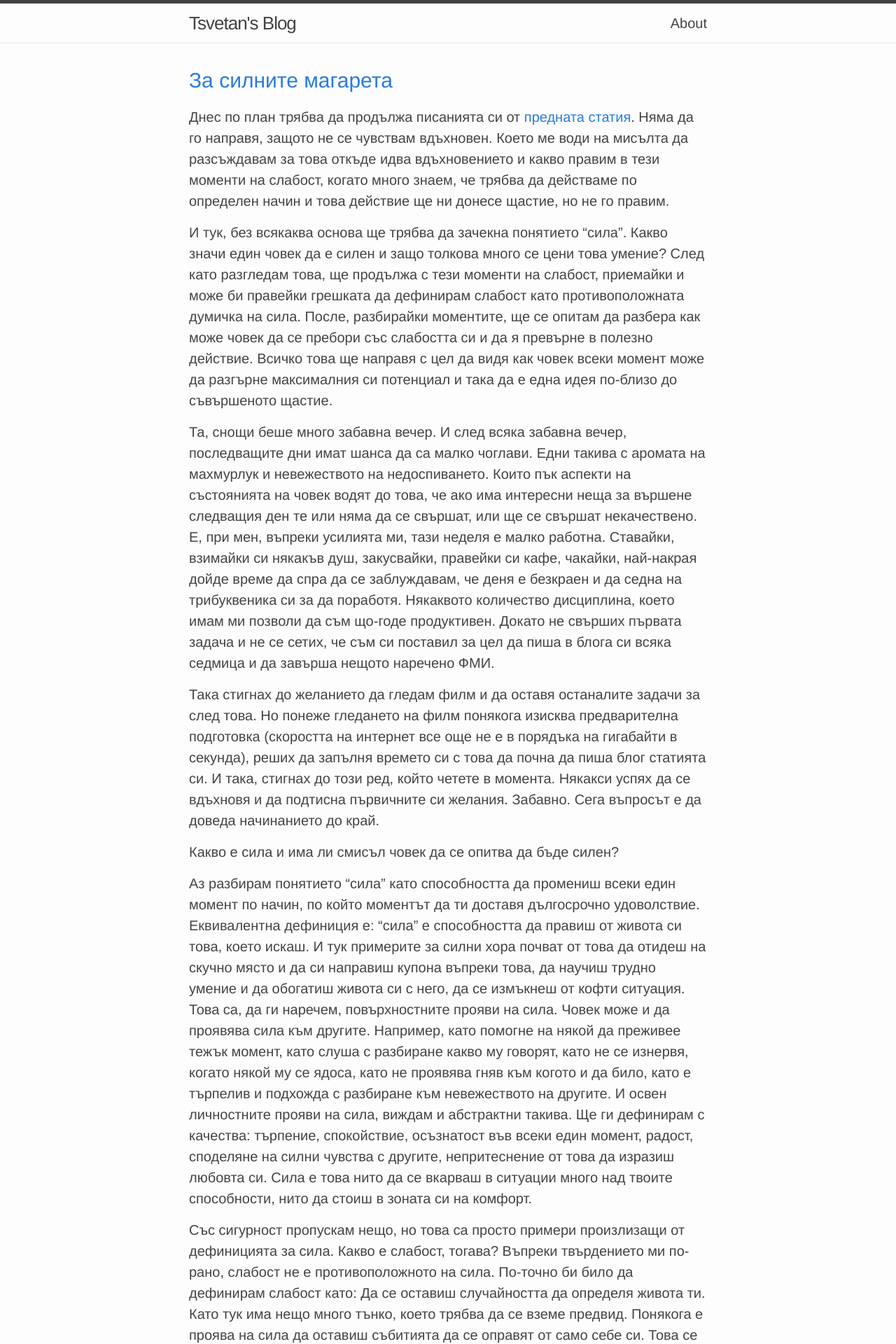
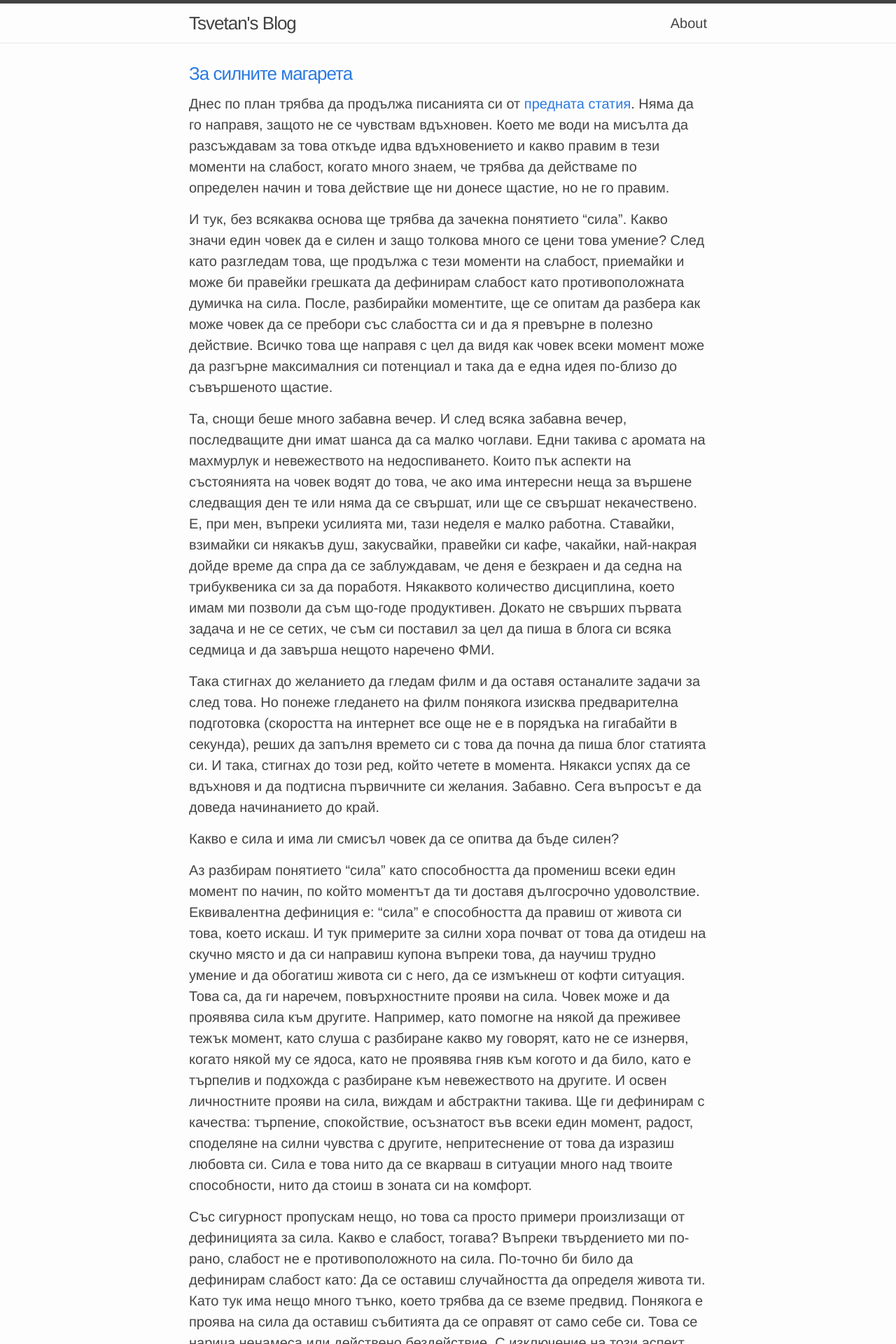
Before and after one commit to emdeha/emdeha.github.io, a Jekyll site: the page built from index.html, in a window 1280 px wide. Shown: the top 1920 px of the page at 70% size. Built offline with Jekyll 4.4.1, drawn with Linux system fonts in a browser that asks for light colours.

Commit message:
Adds styling to post title.

```diff
--- a/_sass/_layout.scss
+++ b/_sass/_layout.scss
@@ -207,6 +207,7 @@
     font-size: 26px;
     letter-spacing: -1px;
     line-height: 1;
+    color: $grey-color-dark;
 
     @include media-query($on-laptop) {
         font-size: 36px;
--- a/index.html
+++ b/index.html
@@ -7,7 +7,7 @@ layout: default
   <ul class="post-list">
     {% for post in site.posts %}
       <li>
-        <h2>
+        <h2 class="post-title">
           <a href="{{ post.url | prepend: site.baseurl }}">{{ post.title }}</a>
         </h2>
 
```
